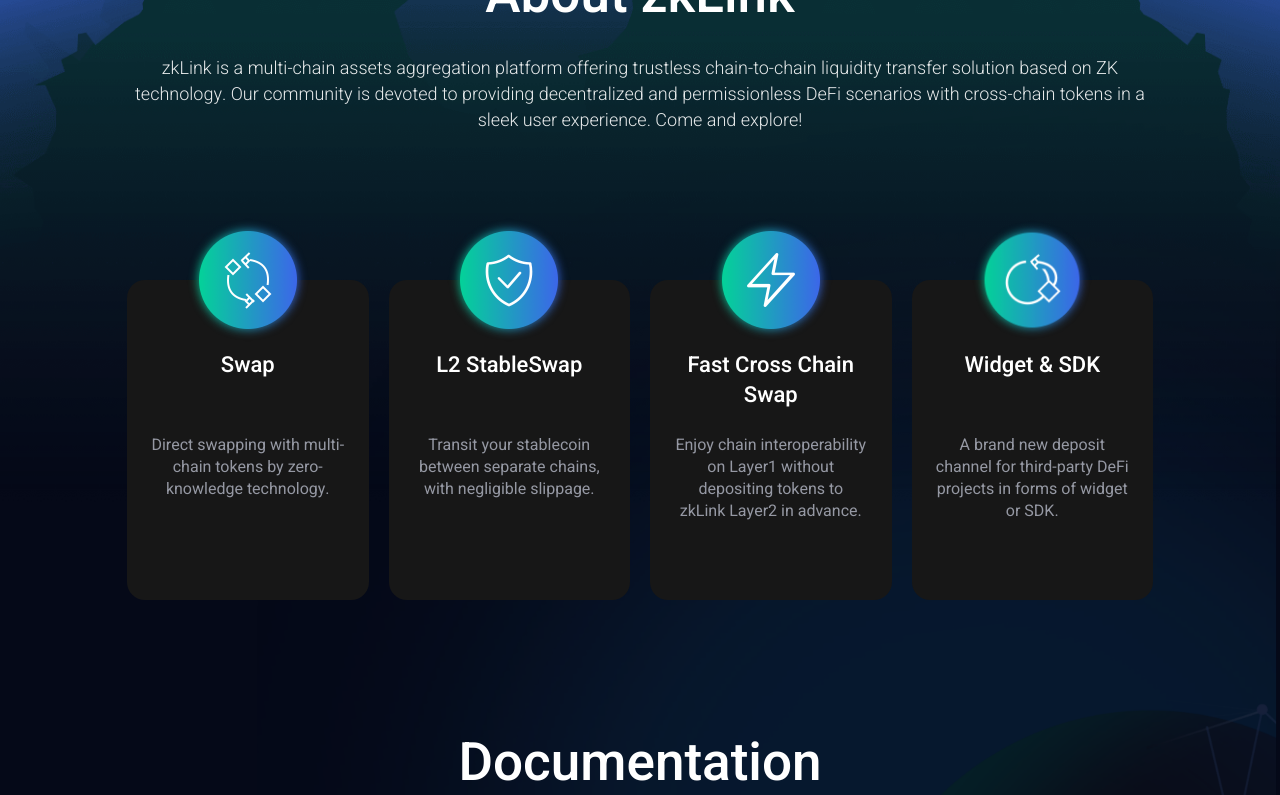
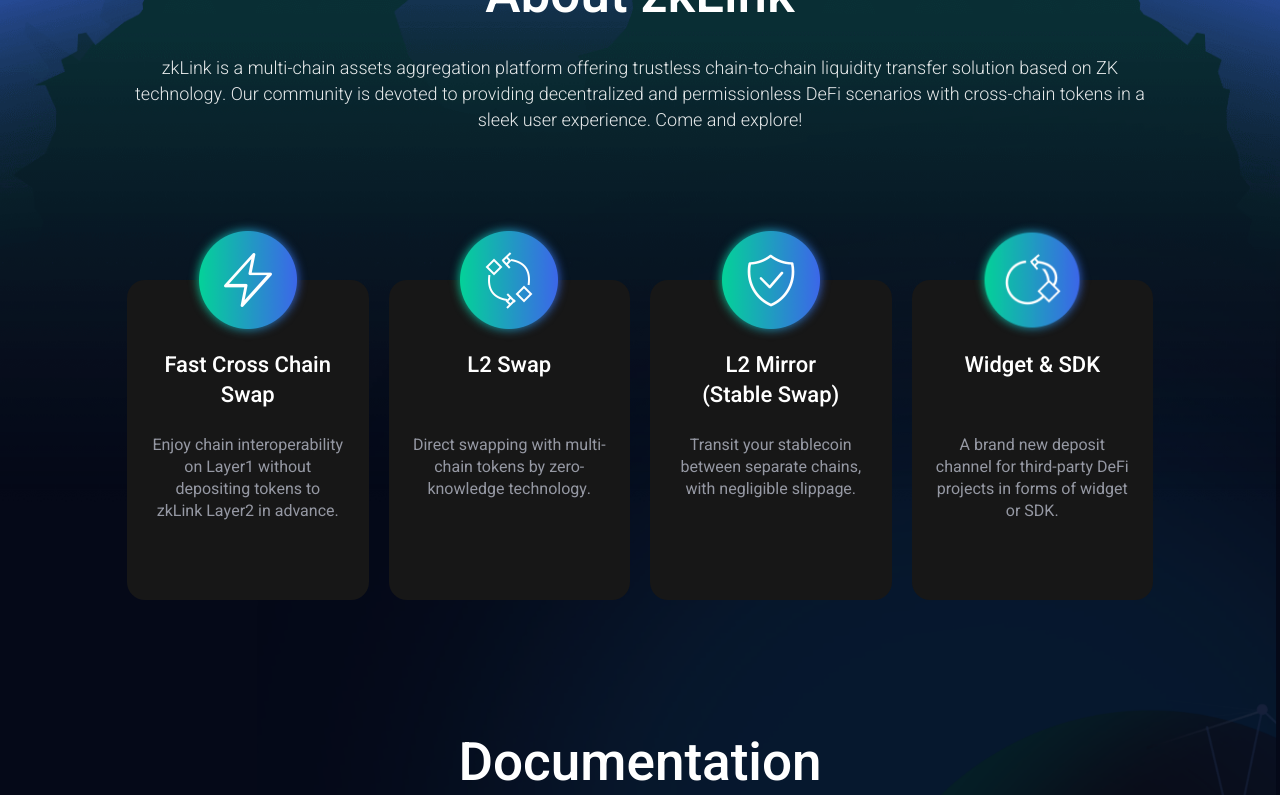
Before and after one commit to Terkea/zklink-homepage, a React app: page / in a window 1280 px wide. Shown: the part 1267-2062 px from the top of the page. Built offline with nearby package versions, Linux system fonts and the light colour scheme.

Commit message:
feat: update content

```diff
--- a/src/views/Index/About/index.tsx
+++ b/src/views/Index/About/index.tsx
@@ -129,9 +129,16 @@
         <Grid>
           <GridItem>
             <Icon>
+              <img src={About3Url} alt=""/>
+            </Icon>
+            <GridTitle>Fast Cross Chain Swap</GridTitle>
+            <GridText>Enjoy chain interoperability on Layer1 without depositing tokens to zkLink Layer2 in advance. </GridText>
+          </GridItem>
+          <GridItem>
+            <Icon>
               <img src={About1Url} alt=""/>
             </Icon>
-            <GridTitle>Swap</GridTitle>
+            <GridTitle>L2 Swap</GridTitle>
             <GridText>Direct swapping with multi-chain tokens by zero-knowledge technology.</GridText>
             {/* <GridTextListItem className="grid-list-item">Based on AMM model.</GridTextListItem>
             <GridTextListItem>Instant finality of transactions, compared with a long wait-time of other cross-chain solutions.</GridTextListItem>
@@ -141,15 +148,8 @@
             <Icon>
               <img src={About2Url} alt=""/>
             </Icon>
-            <GridTitle>L2 StableSwap</GridTitle>
+            <GridTitle>L2 Mirror <br />(Stable Swap)</GridTitle>
             <GridText>Transit your stablecoin between separate chains, with negligible slippage.</GridText>
-          </GridItem>
-          <GridItem>
-            <Icon>
-              <img src={About3Url} alt=""/>
-            </Icon>
-            <GridTitle>Fast Cross Chain Swap</GridTitle>
-            <GridText>Enjoy chain interoperability on Layer1 without depositing tokens to zkLink Layer2 in advance. </GridText>
           </GridItem>
           <GridItem>
             <Icon>
--- a/src/views/Index/Main/index.tsx
+++ b/src/views/Index/Main/index.tsx
@@ -120,7 +120,7 @@
       </MainImage>
       <MainText>
         <H2>Connect Chains Together</H2>
-        <Text>A trustless chain-to-chain DEX based on zero-knowledge technology.</Text>
+        <Text>A trustless chain-to-chain DEX based on zero-knowledge technology</Text>
 
         <ButtonGroup>
           <Enter href="https://test.zk.link" target="_blank">Enter App Testnet</Enter>
```
